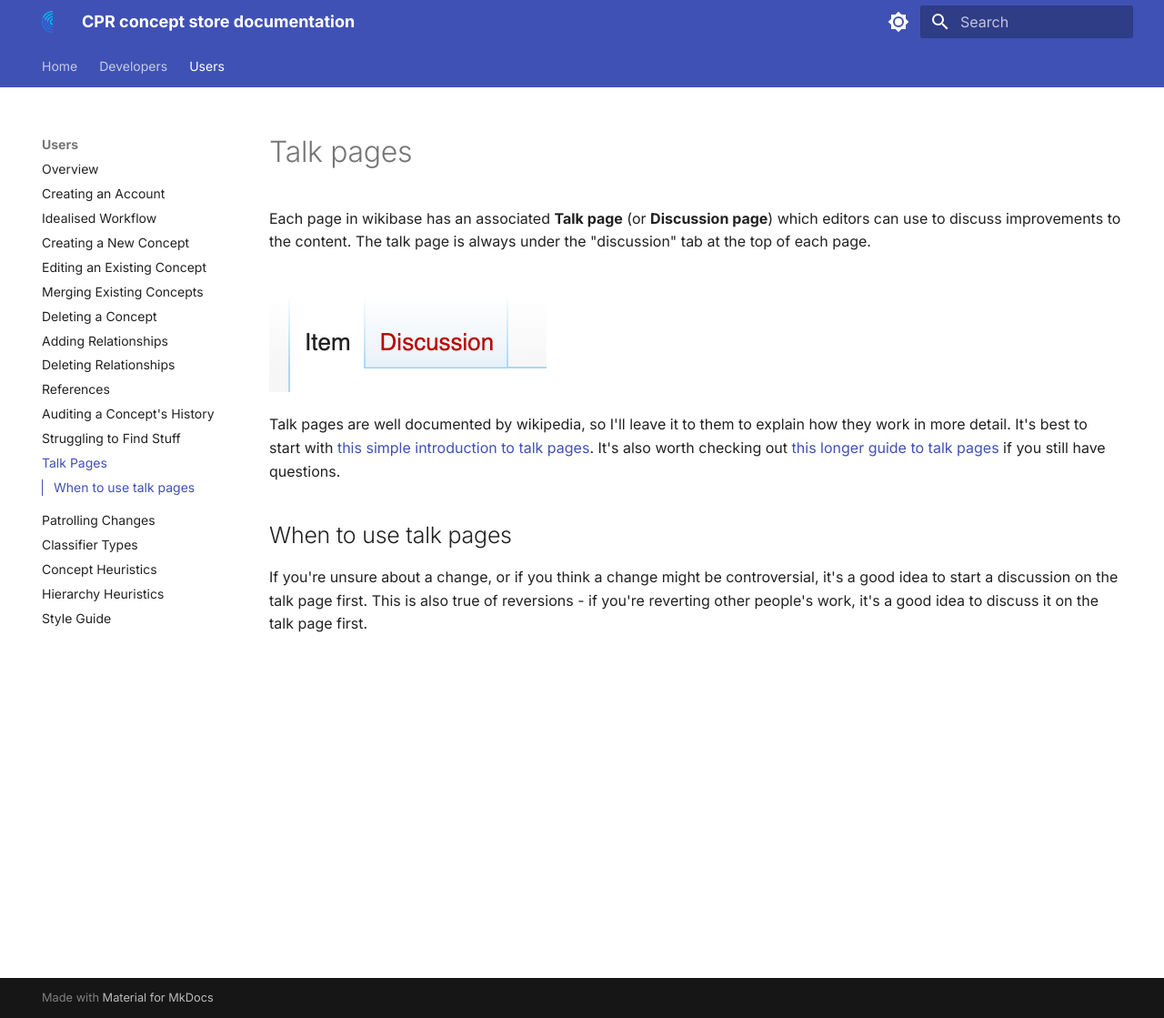
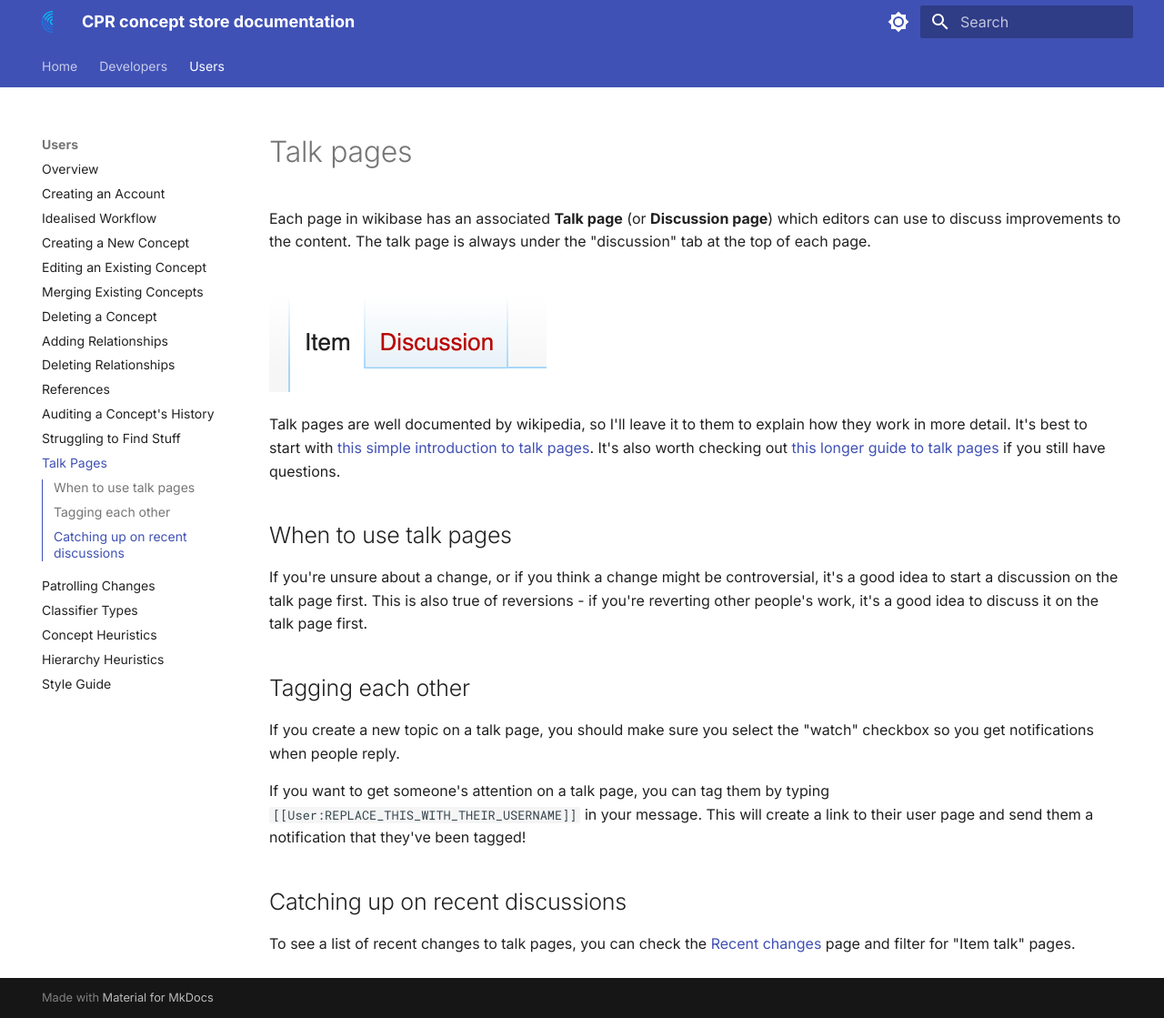
Before and after one commit to climatepolicyradar/knowledge-graph, an MkDocs documentation site: the page built from docs/docs/users/talk-pages.md, in a window 1280 px wide and 1119 px high. Shown: the whole window at 91% size. Built offline with MkDocs 1.6.1 and Material for MkDocs 9.7.7, drawn with Linux system fonts in a browser that asks for light colours.

Commit message:
add notes on tagging other users in talk pages

```diff
--- a/docs/docs/users/talk-pages.md
+++ b/docs/docs/users/talk-pages.md
@@ -9,3 +9,13 @@ Talk pages are well documented by wikipedia, so I'll leave it to them to explain
 ## When to use talk pages
 
 If you're unsure about a change, or if you think a change might be controversial, it's a good idea to start a discussion on the talk page first. This is also true of reversions - if you're reverting other people's work, it's a good idea to discuss it on the talk page first.
+
+## Tagging each other
+
+If you create a new topic on a talk page, you should make sure you select the "watch" checkbox so you get notifications when people reply.
+
+If you want to get someone's attention on a talk page, you can tag them by typing `[[User:REPLACE_THIS_WITH_THEIR_USERNAME]]` in your message. This will create a link to their user page and send them a notification that they've been tagged!
+
+## Catching up on recent discussions
+
+To see a list of recent changes to talk pages, you can check the [Recent changes](https://climatepolicyradar.wikibase.cloud/wiki/Special:RecentChanges?hidebots=1&namespace=121&limit=500&days=30&enhanced=1&urlversion=2) page and filter for "Item talk" pages.
```
